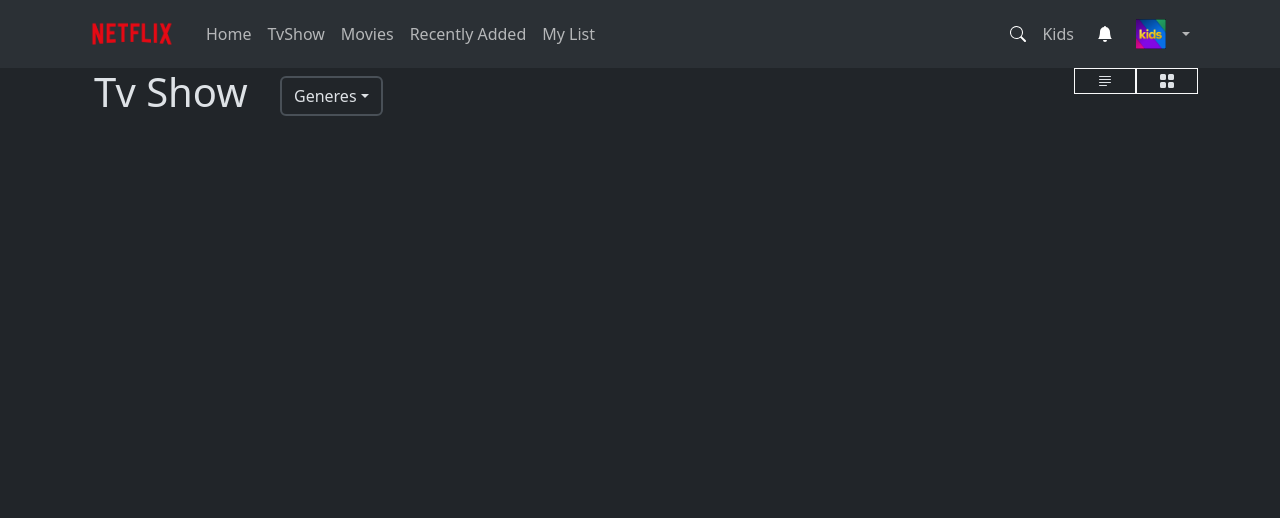
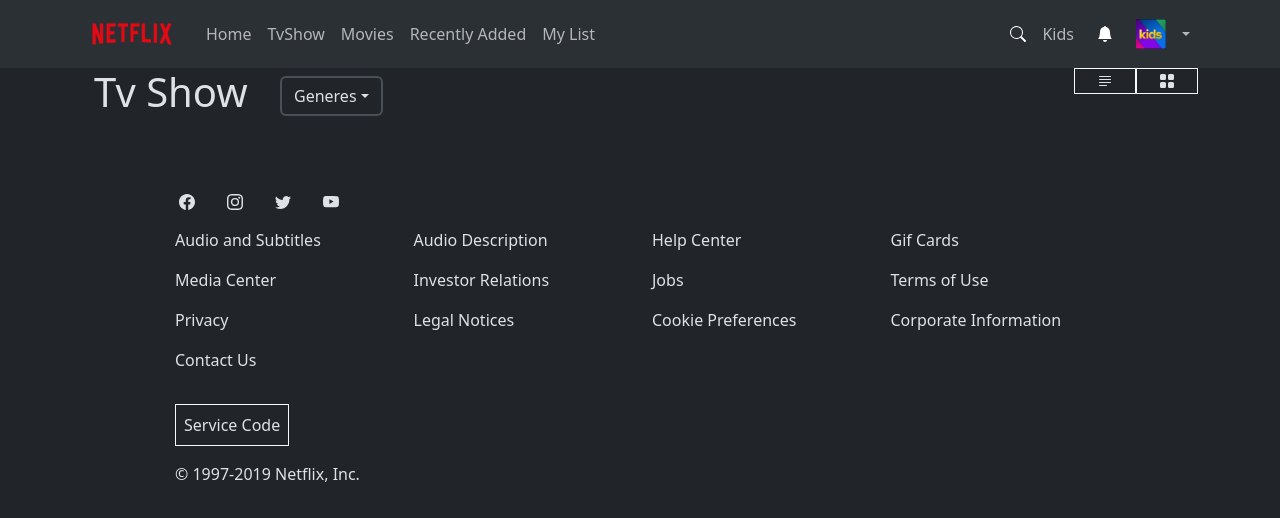
Before and after one commit to mirkoabozzi/S9L5, a React (Create React App) app: page / in a window 1280 px wide. Shown: the top 518 px of the page. Built offline with nearby package versions, Linux system fonts and the light colour scheme.

Commit message:
refactor react home + footer

```diff
--- a/src/App.jsx
+++ b/src/App.jsx
@@ -2,12 +2,14 @@
 import "./App.css";
 import MyNav from "./components/MyNav";
 import Home from "./components/Home";
+import MyFooter from "./components/MyFooter";
 
 function App() {
   return (
     <div className="">
       <MyNav />
       <Home />
+      <MyFooter />
     </div>
   );
 }
--- a/src/components/Home.jsx
+++ b/src/components/Home.jsx
@@ -1,53 +1,50 @@
 import { Component } from "react";
-import { Container, Dropdown } from "react-bootstrap";
+import { Col, Container, Dropdown, Row } from "react-bootstrap";
 
 class Home extends Component {
   render() {
     return (
       <Container>
-        <div className="generesContainer container">
-          <div className="row justify-content-between">
-            <div className="col-6">
-              <div className="row d-block d-md-flex">
-                <div className="col-4">
+        <Container className="generesContainer">
+          <Row className="justify-content-between">
+            <Col className="col-6">
+              <Row className="d-block d-md-flex">
+                <Col className="col-4">
                   <h1>Tv Show</h1>
-                </div>
-                <div className="col-4 d-flex align-items-center">
-                  <div className="dropdown">
+                </Col>
+                <Col className="col-4 d-flex align-items-center">
                   <Dropdown>
                     <Dropdown.Toggle variant="" className="border border-2" id="dropdown-basic">
                       Generes
                     </Dropdown.Toggle>
-
                     <Dropdown.Menu>
                       <Dropdown.Item href="#/action-1">Action</Dropdown.Item>
                       <Dropdown.Item href="#/action-2">Fantasy</Dropdown.Item>
                       <Dropdown.Item href="#/action-3">Thriller</Dropdown.Item>
                     </Dropdown.Menu>
                   </Dropdown>
-                  </div>
-                </div>
-              </div>
-            </div>
-            <div className="col-2">
-              <div className="row justify-content-end">
-                <div className="col-4 border border-light d-flex justify-content-center align-items-center p-1">
+                </Col>
+              </Row>
+            </Col>
+            <Col className="col-2">
+              <Row className="row justify-content-end">
+                <Col className="col-4 border border-light d-flex justify-content-center align-items-center p-1">
                   <svg xmlns="http://www.w3.org/2000/svg" width="16" height="16" fill="currentColor" className="bi bi-justify-left" viewBox="0 0 16 16">
                     <path
                       fill-rule="evenodd"
                       d="M2 12.5a.5.5 0 0 1 .5-.5h7a.5.5 0 0 1 0 1h-7a.5.5 0 0 1-.5-.5m0-3a.5.5 0 0 1 .5-.5h11a.5.5 0 0 1 0 1h-11a.5.5 0 0 1-.5-.5m0-3a.5.5 0 0 1 .5-.5h11a.5.5 0 0 1 0 1h-11a.5.5 0 0 1-.5-.5m0-3a.5.5 0 0 1 .5-.5h11a.5.5 0 0 1 0 1h-11a.5.5 0 0 1-.5-.5"
                     />
                   </svg>
-                </div>
-                <div className="col-4 border border-light d-flex justify-content-center align-items-center p-1">
+                </Col>
+                <Col className="col-4 border border-light d-flex justify-content-center align-items-center p-1">
                   <svg xmlns="http://www.w3.org/2000/svg" width="16" height="16" fill="currentColor" className="bi bi-grid-fill" viewBox="0 0 16 16">
                     <path d="M1 2.5A1.5 1.5 0 0 1 2.5 1h3A1.5 1.5 0 0 1 7 2.5v3A1.5 1.5 0 0 1 5.5 7h-3A1.5 1.5 0 0 1 1 5.5zm8 0A1.5 1.5 0 0 1 10.5 1h3A1.5 1.5 0 0 1 15 2.5v3A1.5 1.5 0 0 1 13.5 7h-3A1.5 1.5 0 0 1 9 5.5zm-8 8A1.5 1.5 0 0 1 2.5 9h3A1.5 1.5 0 0 1 7 10.5v3A1.5 1.5 0 0 1 5.5 15h-3A1.5 1.5 0 0 1 1 13.5zm8 0A1.5 1.5 0 0 1 10.5 9h3a1.5 1.5 0 0 1 1.5 1.5v3a1.5 1.5 0 0 1-1.5 1.5h-3A1.5 1.5 0 0 1 9 13.5z" />
                   </svg>
-                </div>
-              </div>
-            </div>
-          </div>
-        </div>
+                </Col>
+              </Row>
+            </Col>
+          </Row>
+        </Container>
       </Container>
     );
   }
--- a/src/components/MyFooter.jsx
+++ b/src/components/MyFooter.jsx
@@ -0,0 +1,67 @@
+import { Component } from "react";
+import { Col, Container, Row } from "react-bootstrap";
+
+class MyFooter extends Component {
+  render() {
+    return (
+      <Row className="justify-content-center">
+        <Col className="col-9">
+          <Container className="footerContainer my-5">
+            <Row className="row">
+              <Col className="col d-flex px-0">
+                <div className="p-3">
+                  <svg xmlns="http://www.w3.org/2000/svg" width="16" height="16" fill="currentColor" className="bi bi-facebook" viewBox="0 0 16 16">
+                    <path d="M16 8.049c0-4.446-3.582-8.05-8-8.05C3.58 0-.002 3.603-.002 8.05c0 4.017 2.926 7.347 6.75 7.951v-5.625h-2.03V8.05H6.75V6.275c0-2.017 1.195-3.131 3.022-3.131.876 0 1.791.157 1.791.157v1.98h-1.009c-.993 0-1.303.621-1.303 1.258v1.51h2.218l-.354 2.326H9.25V16c3.824-.604 6.75-3.934 6.75-7.951" />
+                  </svg>
+                </div>
+                <div className="p-3">
+                  <svg xmlns="http://www.w3.org/2000/svg" width="16" height="16" fill="currentColor" className="bi bi-instagram" viewBox="0 0 16 16">
+                    <path d="M8 0C5.829 0 5.556.01 4.703.048 3.85.088 3.269.222 2.76.42a3.9 3.9 0 0 0-1.417.923A3.9 3.9 0 0 0 .42 2.76C.222 3.268.087 3.85.048 4.7.01 5.555 0 5.827 0 8.001c0 2.172.01 2.444.048 3.297.04.852.174 1.433.372 1.942.205.526.478.972.923 1.417.444.445.89.719 1.416.923.51.198 1.09.333 1.942.372C5.555 15.99 5.827 16 8 16s2.444-.01 3.298-.048c.851-.04 1.434-.174 1.943-.372a3.9 3.9 0 0 0 1.416-.923c.445-.445.718-.891.923-1.417.197-.509.332-1.09.372-1.942C15.99 10.445 16 10.173 16 8s-.01-2.445-.048-3.299c-.04-.851-.175-1.433-.372-1.941a3.9 3.9 0 0 0-.923-1.417A3.9 3.9 0 0 0 13.24.42c-.51-.198-1.092-.333-1.943-.372C10.443.01 10.172 0 7.998 0zm-.717 1.442h.718c2.136 0 2.389.007 3.232.046.78.035 1.204.166 1.486.275.373.145.64.319.92.599s.453.546.598.92c.11.281.24.705.275 1.485.039.843.047 1.096.047 3.231s-.008 2.389-.047 3.232c-.035.78-.166 1.203-.275 1.485a2.5 2.5 0 0 1-.599.919c-.28.28-.546.453-.92.598-.28.11-.704.24-1.485.276-.843.038-1.096.047-3.232.047s-2.39-.009-3.233-.047c-.78-.036-1.203-.166-1.485-.276a2.5 2.5 0 0 1-.92-.598 2.5 2.5 0 0 1-.6-.92c-.109-.281-.24-.705-.275-1.485-.038-.843-.046-1.096-.046-3.233s.008-2.388.046-3.231c.036-.78.166-1.204.276-1.486.145-.373.319-.64.599-.92s.546-.453.92-.598c.282-.11.705-.24 1.485-.276.738-.034 1.024-.044 2.515-.045zm4.988 1.328a.96.96 0 1 0 0 1.92.96.96 0 0 0 0-1.92m-4.27 1.122a4.109 4.109 0 1 0 0 8.217 4.109 4.109 0 0 0 0-8.217m0 1.441a2.667 2.667 0 1 1 0 5.334 2.667 2.667 0 0 1 0-5.334" />
+                  </svg>
+                </div>
+                <div className="p-3">
+                  <svg xmlns="http://www.w3.org/2000/svg" width="16" height="16" fill="currentColor" className="bi bi-twitter" viewBox="0 0 16 16">
+                    <path d="M5.026 15c6.038 0 9.341-5.003 9.341-9.334q.002-.211-.006-.422A6.7 6.7 0 0 0 16 3.542a6.7 6.7 0 0 1-1.889.518 3.3 3.3 0 0 0 1.447-1.817 6.5 6.5 0 0 1-2.087.793A3.286 3.286 0 0 0 7.875 6.03a9.32 9.32 0 0 1-6.767-3.429 3.29 3.29 0 0 0 1.018 4.382A3.3 3.3 0 0 1 .64 6.575v.045a3.29 3.29 0 0 0 2.632 3.218 3.2 3.2 0 0 1-.865.115 3 3 0 0 1-.614-.057 3.28 3.28 0 0 0 3.067 2.277A6.6 6.6 0 0 1 .78 13.58a6 6 0 0 1-.78-.045A9.34 9.34 0 0 0 5.026 15" />
+                  </svg>
+                </div>
+                <div className="p-3">
+                  <svg xmlns="http://www.w3.org/2000/svg" width="16" height="16" fill="currentColor" className="bi bi-youtube" viewBox="0 0 16 16">
+                    <path d="M8.051 1.999h.089c.822.003 4.987.033 6.11.335a2.01 2.01 0 0 1 1.415 1.42c.101.38.172.883.22 1.402l.01.104.022.26.008.104c.065.914.073 1.77.074 1.957v.075c-.001.194-.01 1.108-.082 2.06l-.008.105-.009.104c-.05.572-.124 1.14-.235 1.558a2.01 2.01 0 0 1-1.415 1.42c-1.16.312-5.569.334-6.18.335h-.142c-.309 0-1.587-.006-2.927-.052l-.17-.006-.087-.004-.171-.007-.171-.007c-1.11-.049-2.167-.128-2.654-.26a2.01 2.01 0 0 1-1.415-1.419c-.111-.417-.185-.986-.235-1.558L.09 9.82l-.008-.104A31 31 0 0 1 0 7.68v-.123c.002-.215.01-.958.064-1.778l.007-.103.003-.052.008-.104.022-.26.01-.104c.048-.519.119-1.023.22-1.402a2.01 2.01 0 0 1 1.415-1.42c.487-.13 1.544-.21 2.654-.26l.17-.007.172-.006.086-.003.171-.007A100 100 0 0 1 7.858 2zM6.4 5.209v4.818l4.157-2.408z" />
+                  </svg>
+                </div>
+              </Col>
+            </Row>
+            <Row className="row row-cols-1 row-cols-sm-2 row-cols-md-4">
+              <Container className="socialIconContainer">
+                <p>Audio and Subtitles</p>
+                <p>Media Center</p>
+                <p>Privacy</p>
+                <p>Contact Us</p>
+              </Container>
+              <Container className="secondList">
+                <p>Audio Description</p>
+                <p>Investor Relations</p>
+                <p>Legal Notices</p>
+              </Container>
+              <Container className="thirdList">
+                <p>Help Center</p>
+                <p>Jobs</p>
+                <p>Cookie Preferences</p>
+              </Container>
+              <Container className="fourthLis">
+                <p>Gif Cards</p>
+                <p>Terms of Use</p>
+                <p>Corporate Information</p>
+              </Container>
+            </Row>
+            <div>
+              <p className="border border-light d-inline-block p-2 my-3">Service Code</p>
+              <p>&copy; 1997-2019 Netflix, Inc.</p>
+            </div>
+          </Container>
+        </Col>
+      </Row>
+    );
+  }
+}
+export default MyFooter;
```
Lines whose indentation alone changed are shown as unchanged.
